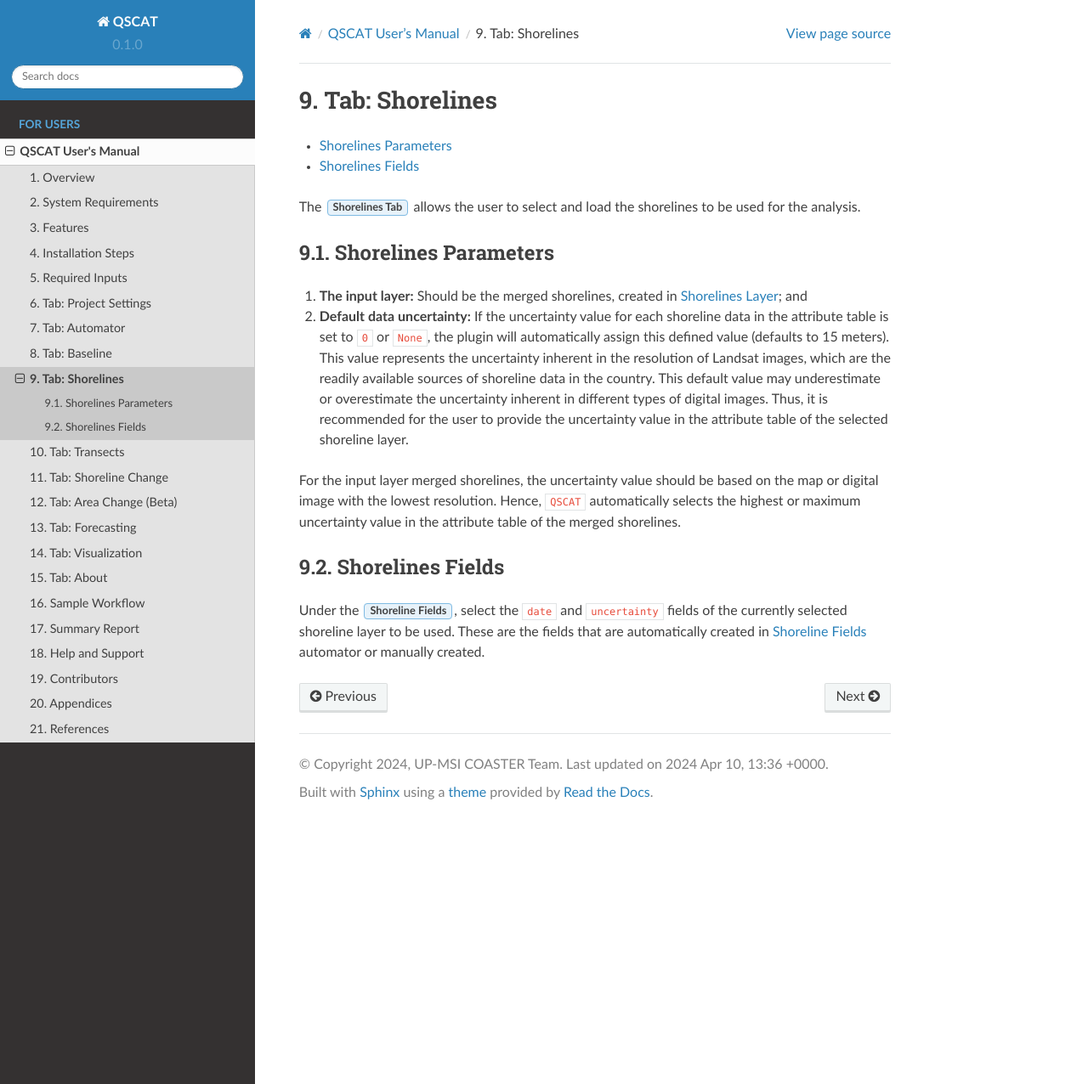
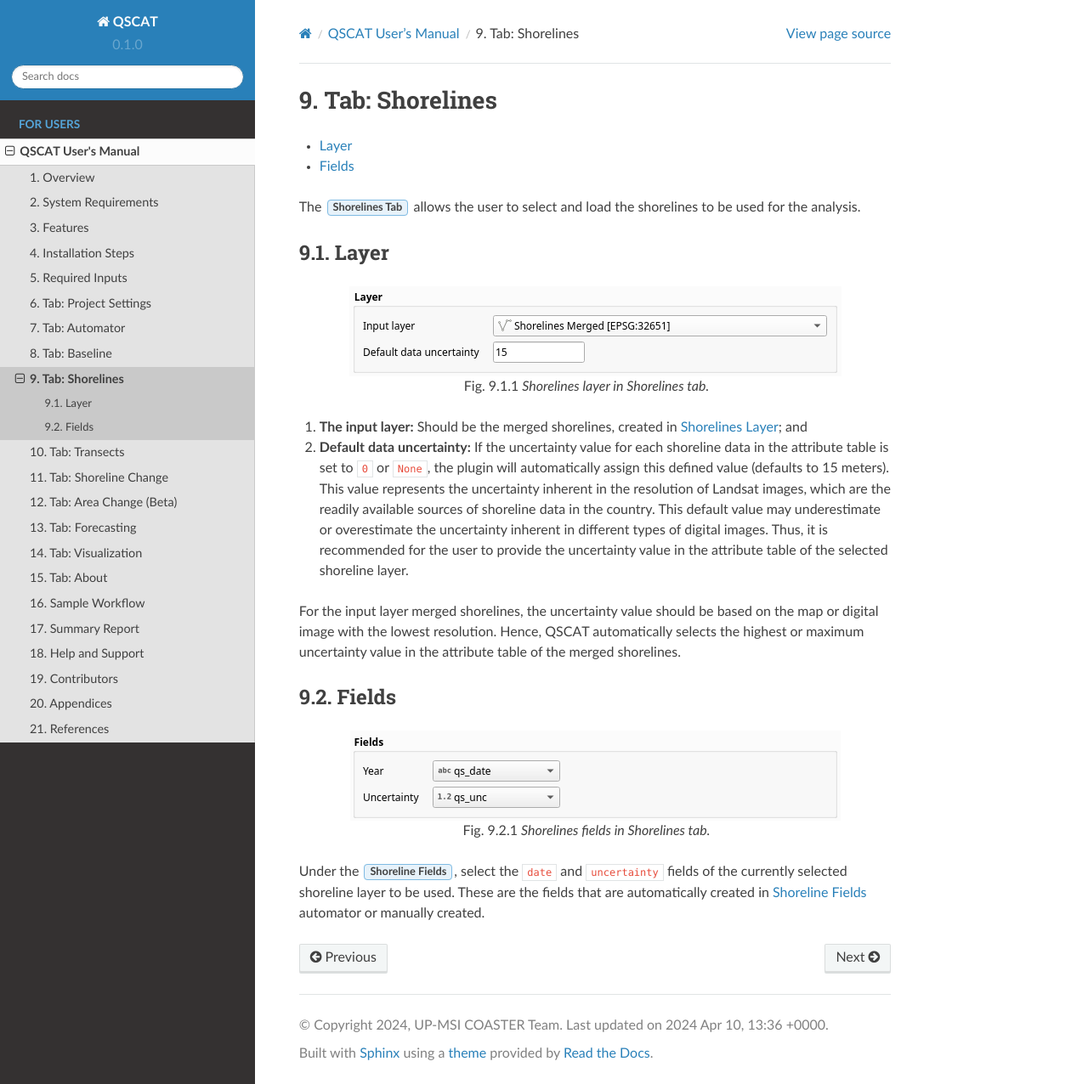
Before and after one commit to qscat/qscat, a Sphinx documentation site: the page built from docs/source/users_manual/tabs/shorelines.rst, in a window 1280 px wide and 1276 px high. Shown: the whole window at 85% size. Built offline with Sphinx 7.4.7 and the Read the Docs theme 2.0.0, drawn with Linux system fonts in a browser that asks for light colours.

Commit message:
refactor(docs): improve shorelines tab content

```diff
--- a/docs/source/users_manual/tabs/shorelines.rst
+++ b/docs/source/users_manual/tabs/shorelines.rst
@@ -14,16 +14,27 @@
 
 .. _shorelines_parameters:
 
-Shorelines Parameters
-=====================
+Layer
+=====
+
+.. figure:: /img/shorelines/shorelines-tab-layer.png
+   :align: center
+
+   Shorelines layer in Shorelines tab.
 
 #. **The input layer:** Should be the merged shorelines, created in :ref:`plugin_required_inputs_shorelines`; and
 
 #. **Default data uncertainty:** If the uncertainty value for each shoreline data in the attribute table is set to ``0`` or ``None``, the plugin will automatically assign this defined value (defaults to 15 meters). This value represents the uncertainty inherent in the resolution of Landsat images, which are the readily available sources of shoreline data in the country. This default value may underestimate or overestimate the uncertainty inherent in different types of digital images. Thus, it is recommended for the user to provide the uncertainty value in the attribute table of the selected shoreline layer.
 
-For the input layer merged shorelines, the uncertainty value should be based on the map or digital image with the lowest resolution. Hence, ``QSCAT`` automatically selects the highest or maximum uncertainty value in the attribute table of the merged shorelines.
+For the input layer merged shorelines, the uncertainty value should be based on the map or digital image with the lowest resolution. Hence, QSCAT automatically selects the highest or maximum uncertainty value in the attribute table of the merged shorelines.
 
-Shorelines Fields
-=================
+
+Fields
+======
+
+.. figure:: /img/shorelines/shorelines-tab-fields.png
+   :align: center
+
+   Shorelines fields in Shorelines tab.
 
 Under the :menuselection:`Shoreline Fields`, select the ``date`` and ``uncertainty`` fields of the currently selected shoreline layer to be used. These are the fields that are automatically created in :ref:`tab_automator_shoreline_fields` automator or manually created.
```
Also changed, not shown: docs/source/img/shorelines/shorelines-tab-fields.png (added), docs/source/img/shorelines/shorelines-tab-layer.png (added), docs/source/img/shorelines/shorelines-tab.png (added).
